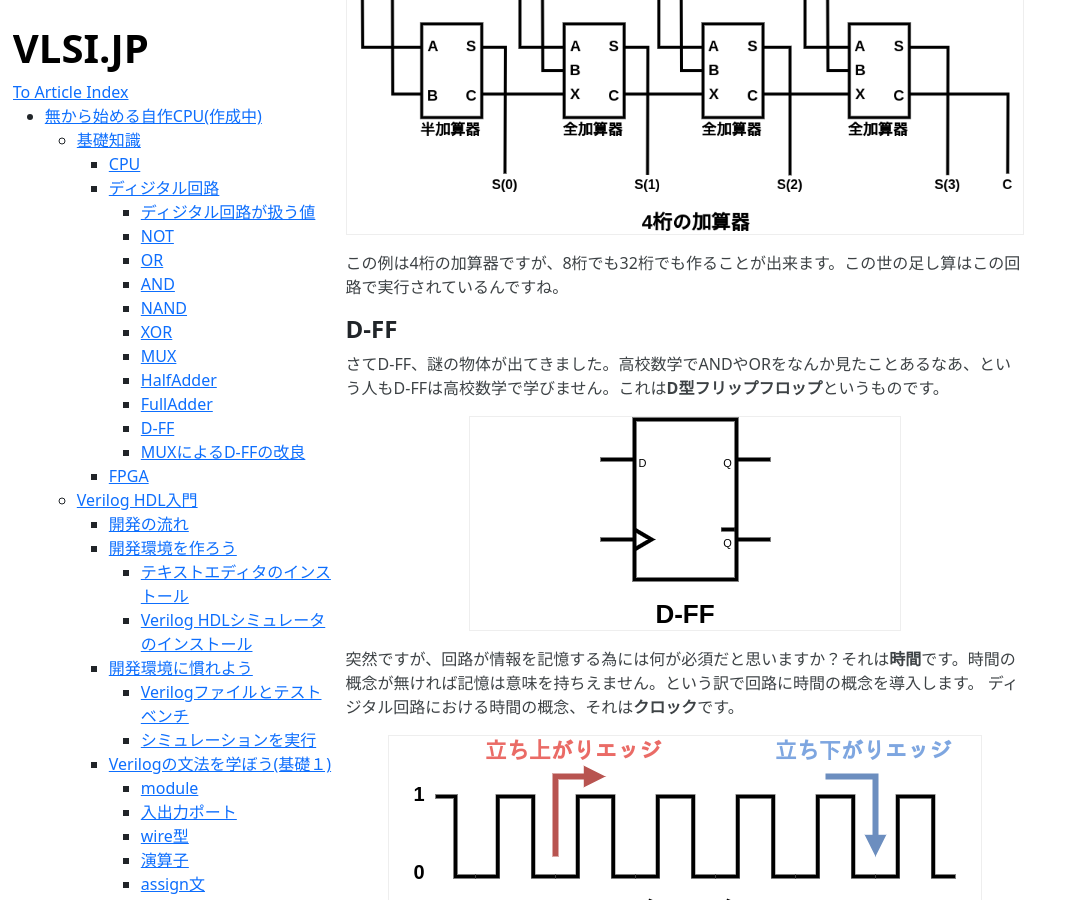
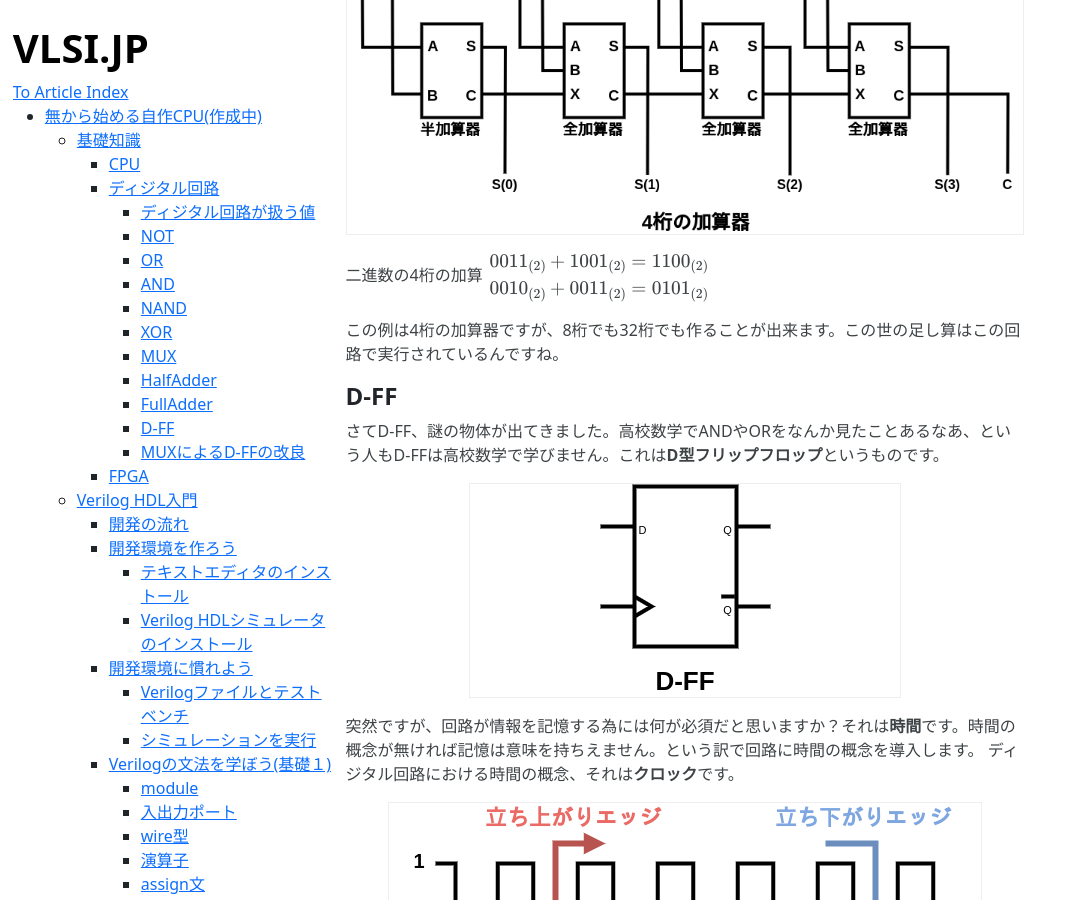
Before and after one commit to Cra2yPierr0t/Cra2yPierr0t.github.io, a Jekyll site: the page built from LetsMakeCPU.md, in a window 1280 px wide and 900 px high, scrolled down 9404 px. Shown: the whole window, without its empty margins (0-1074 px from the left). Built offline with Jekyll 4.4.1, drawn with Linux system fonts in a browser that asks for light colours; formulas are drawn with MathJax 3.

Commit message:
add adder4 example

```diff
--- a/LetsMakeCPU.md
+++ b/LetsMakeCPU.md
@@ -247,6 +247,14 @@ $$
 この全加算器を用いる事で、以下のように複数桁の加算を作ることが可能となります。
 
 ![](https://raw.githubusercontent.com/Cra2yPierr0t/Cra2yPierr0t.github.io/master/images/LetsMakeCPU/adder4.png)
+
+二進数の4桁の加算
+$$
+\begin{align}
+0011_{(2)} + 1001_{(2)} &= 1100_{(2)} \\
+0010_{(2)} + 0011_{(2)} &= 0101_{(2)}
+\end{align}
+$$
 
 この例は4桁の加算器ですが、8桁でも32桁でも作ることが出来ます。この世の足し算はこの回路で実行されているんですね。
 
```
